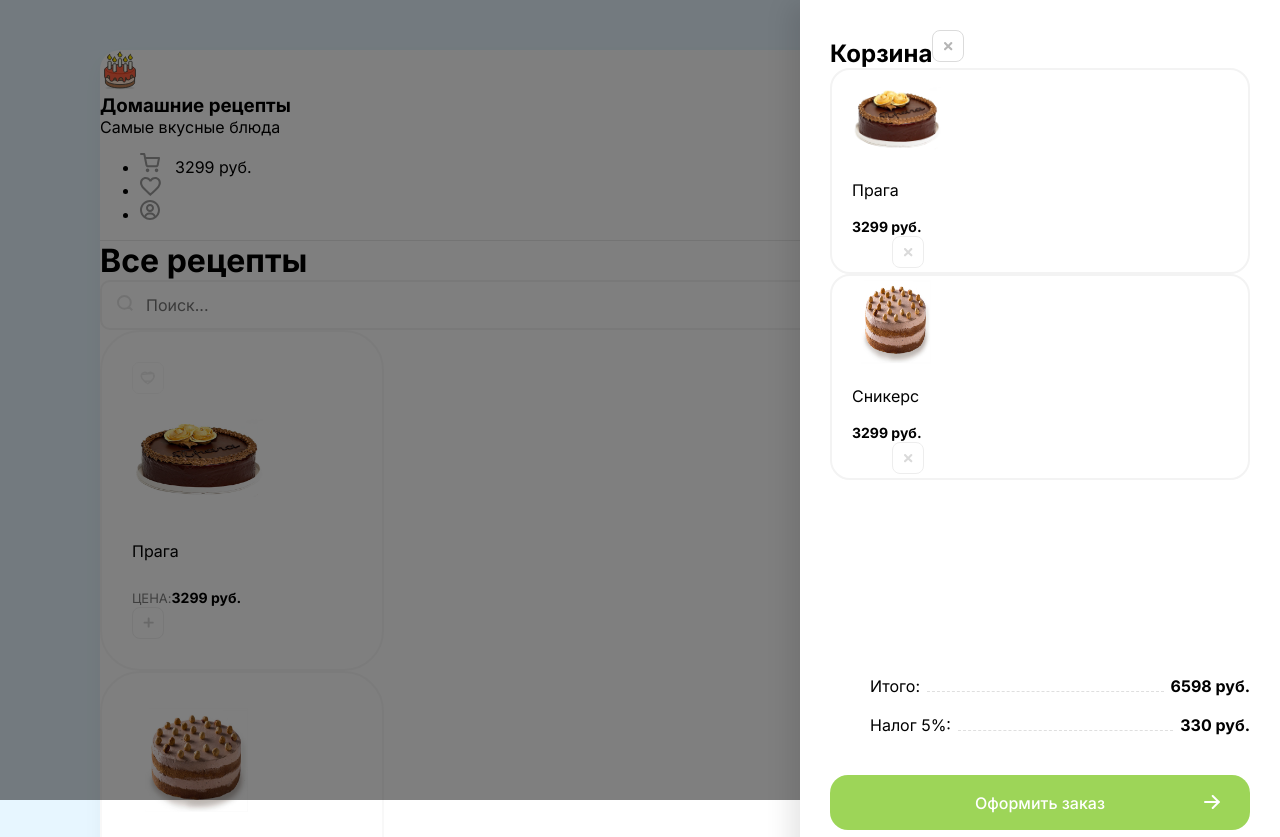
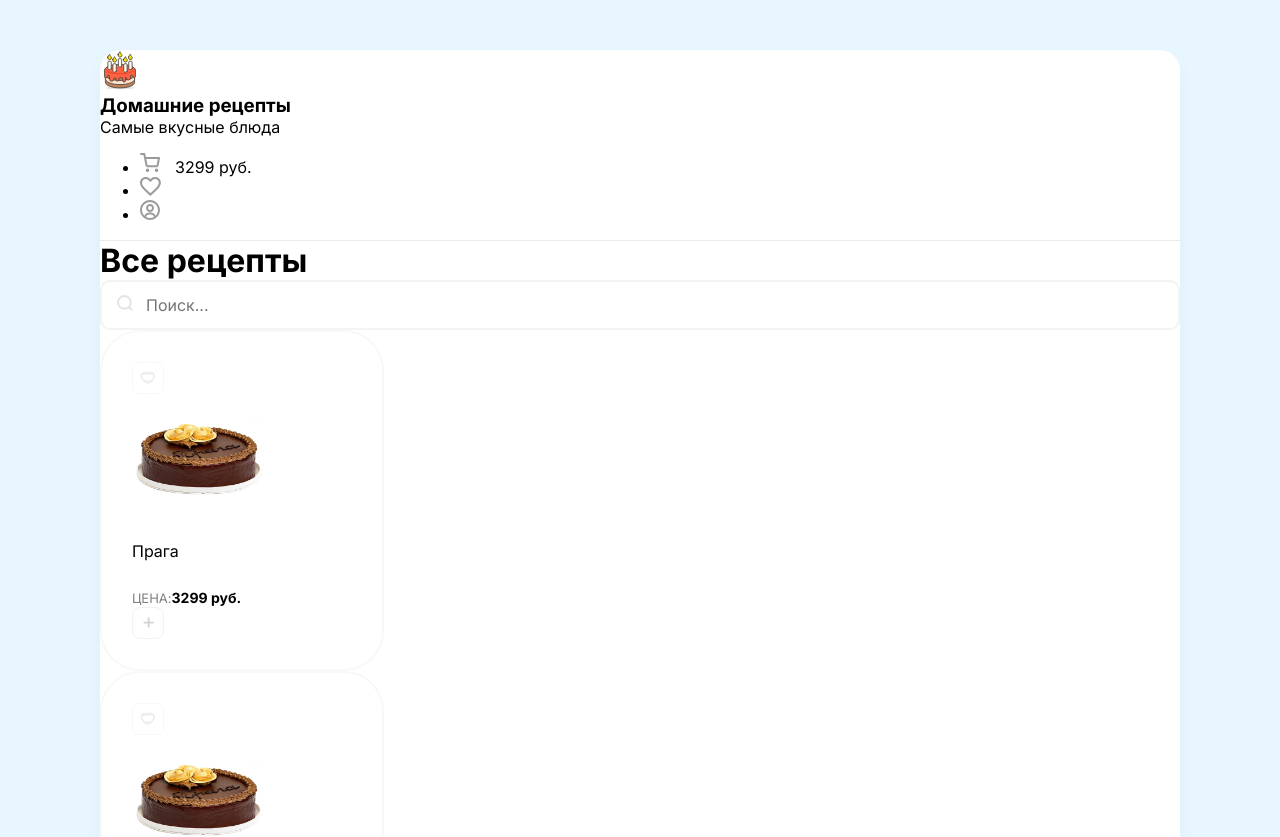
Before and after one commit to AndreyZaytsev90/Online-store, a React (Create React App) app in the folder my-online-store/: page / in a window 1280 px wide. Shown: the top 837 px of the page. Built offline with nearby package versions, Linux system fonts and the light colour scheme.

Commit message:
Change file

```diff
--- a/my-online-store/src/App.tsx
+++ b/my-online-store/src/App.tsx
@@ -1,82 +1,14 @@
 import React from 'react';
+import {Card} from "./components/Card";
+import {Header} from "./components/Header";
+import {Drawer} from "./components/Drawer";
 
 
 function App() {
     return (
         <div className="wrapper clear">
-            <div className="overlay">
-                <div className="drawer">
-                    <h2 className={"d-flex justify-between mb-30"}>Корзина
-                        <img className={"removeButton cu-p"} src="/img/button-remove.svg" alt="remove"/>
-                    </h2>
-
-                    <div className="items" style={{"flex": 1}}>
-                        <div className="cartItem d-flex align-center mb-30">
-                            <img className={"mr-20"}
-                                 width={90}
-                                 height={90}
-                                 src="/cakes/praha.jpg"
-                                 alt="Прага"/>
-                            <div className={"mr-20 mb-15"}>
-                                <p className={"mb-5"}>Прага</p>
-                                <b>3299 руб.</b>
-                            </div>
-                            <img className={"removeButton"} src="/img/button-remove.svg" alt="remove"/>
-                        </div>
-
-                        <div className="cartItem d-flex align-center mb-30">
-                            <img className={"mr-20"}
-                                 width={90}
-                                 height={90}
-                                 src="/cakes/snikers.jpg"
-                                 alt="Прага"/>
-                            <div className={"mr-20 mb-15"}>
-                                <p className={"mb-5"}>Сникерс</p>
-                                <b>3299 руб.</b>
-                            </div>
-                            <img className={"removeButton"} src="/img/button-remove.svg" alt="remove"/>
-                        </div>
-                    </div>
-                    <div className={"cartTotalBlock"}>
-                        <ul>
-                            <li>
-                                <span>Итого:</span>
-                                <div></div>
-                                <b>6598 руб.</b>
-                            </li>
-                            <li>
-                                <span>Налог 5%:</span>
-                                <div></div>
-                                <b>330 руб.</b>
-                            </li>
-                        </ul>
-                        <button className={"greenButton"}>Оформить заказ <img src="/img/arrow.svg" alt="Arrow"/></button>
-                    </div>
-                </div>
-            </div>
-
-            <header className={"d-flex justify-between align-center p-40"}>
-                <div className={"d-flex align-center"}>
-                    <img className={"mr-15"} src="/img/icon.svg" alt="icon" width={40} height={40}/>
-                    <div>
-                        <h3 className={"text-uppercase"}>Домашние рецепты</h3>
-                        <p className={"opacity-5"}>Самые вкусные блюда</p>
-                    </div>
-                </div>
-                <ul className={"d-flex"}>
-                    <li className={"mr-30"}>
-                        <img src="/img/cart.svg" alt="cart"/>
-                        <span>3299 руб.</span>
-                    </li>
-                    <li>
-                        <img src="/img/like.svg" alt="like"/>
-
-                    </li>
-                    <li>
-                        <img width={20} height={20} src="/img/user.svg" alt="user"/>
-                    </li>
-                </ul>
-            </header>
+            <Drawer/>
+            <Header/>
             <div className={"content p-40 "}>
                 <div className={"d-flex align-center justify-between mb-40"}>
                     <h1>Все рецепты</h1>
@@ -85,10 +17,13 @@ function App() {
                         <input type="text" placeholder={"Поиск..."}/>
                     </div>
                 </div>
+                <div className={"d-flex"}>
 
+                    <Card name={"Прага"} count={3299}/>
+                    <Card name={"Прага"} count={3299}/>
+                    <Card name={"Прага"} count={3299}/>
 
-                <div className={"d-flex"}>
-                    <div className={"card"}>
+                    {/* <div className={"card"}>
                         <div className={"favorite"}>
                             <img src="/img/heart-unliked.svg" alt="heart-unliked"/>
                         </div>
@@ -132,7 +67,8 @@ function App() {
                             </button>
                         </div>
 
-                    </div>
+                    </div>*/}
+
                 </div>
 
             </div>
```
